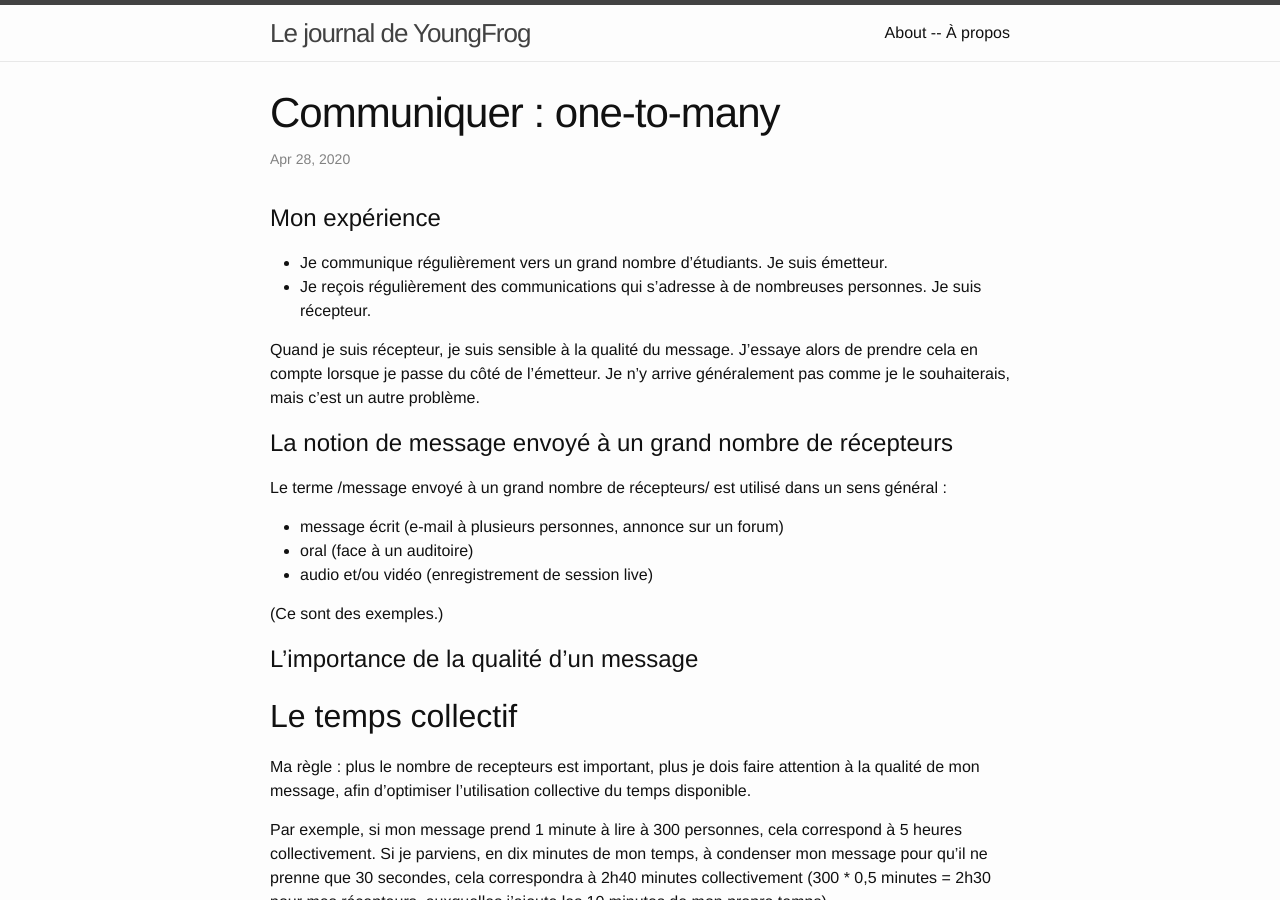
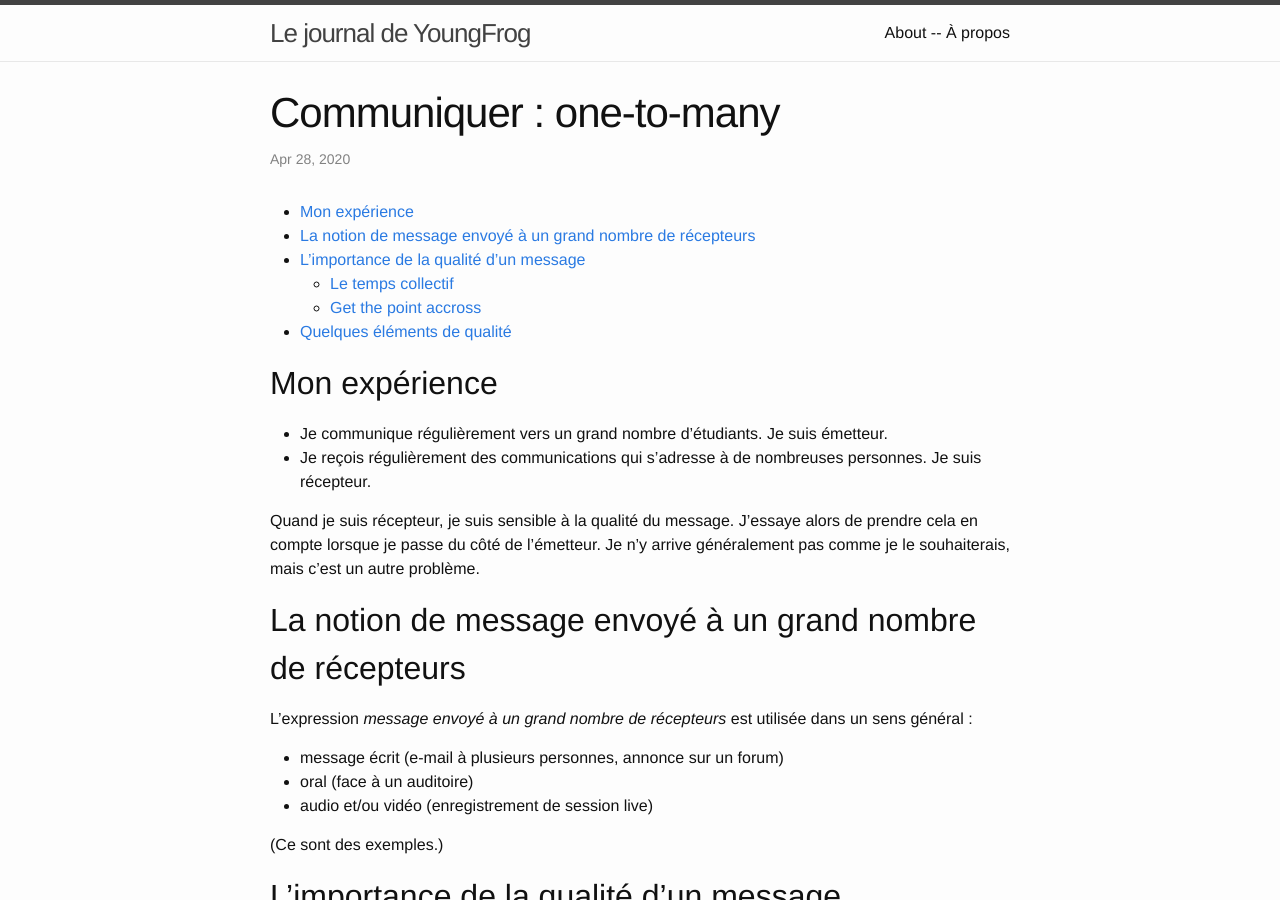
Before and after one commit to YoungFrog/youngfrog.github.io, a Jekyll site: the page built from _posts/2020-04-28-communiquer-:-one-to-many.markdown, in a window 1280 px wide and 900 px high. Built offline with Jekyll 4.4.1, drawn with Linux system fonts in a browser that asks for light colours; part of the change alters nothing that is shown.

Commit message:
add TOC to posts

```diff
--- /dev/null
+++ b/_includes/toc.html
@@ -0,0 +1,112 @@
+{% capture tocWorkspace %}
+    {% comment %}
+        Version 1.0.11
+          https://github.com/allejo/jekyll-toc
+
+        "...like all things liquid - where there's a will, and ~36 hours to spare, there's usually a/some way" ~jaybe
+
+        Usage:
+            {% include toc.html html=content sanitize=true class="inline_toc" id="my_toc" h_min=2 h_max=3 %}
+
+        Parameters:
+            * html         (string) - the HTML of compiled markdown generated by kramdown in Jekyll
+
+        Optional Parameters:
+            * sanitize     (bool)   : false  - when set to true, the headers will be stripped of any HTML in the TOC
+            * class        (string) :   ''   - a CSS class assigned to the TOC
+            * id           (string) :   ''   - an ID to assigned to the TOC
+            * h_min        (int)    :   1    - the minimum TOC header level to use; any header lower than this value will be ignored
+            * h_max        (int)    :   6    - the maximum TOC header level to use; any header greater than this value will be ignored
+            * ordered      (bool)   : false  - when set to true, an ordered list will be outputted instead of an unordered list
+            * item_class   (string) :   ''   - add custom class(es) for each list item; has support for '%level%' placeholder, which is the current heading level
+            * baseurl      (string) :   ''   - add a base url to the TOC links for when your TOC is on another page than the actual content
+            * anchor_class (string) :   ''   - add custom class(es) for each anchor element
+            * skipNoIDs    (bool)   : false  - skip headers that do not have an `id` attribute
+
+        Output:
+            An ordered or unordered list representing the table of contents of a markdown block. This snippet will only
+            generate the table of contents and will NOT output the markdown given to it
+    {% endcomment %}
+
+    {% capture my_toc %}{% endcapture %}
+    {% assign orderedList = include.ordered | default: false %}
+    {% assign skipNoIDs = include.skipNoIDs | default: false %}
+    {% assign minHeader = include.h_min | default: 1 %}
+    {% assign maxHeader = include.h_max | default: 6 %}
+    {% assign nodes = include.html | split: '<h' %}
+    {% assign firstHeader = true %}
+
+    {% capture listModifier %}{% if orderedList %}1.{% else %}-{% endif %}{% endcapture %}
+
+    {% for node in nodes %}
+        {% if node == "" %}
+            {% continue %}
+        {% endif %}
+
+        {% if skipNoIDs == true %}
+            {% unless node contains "id=" %}
+                {% continue %}
+            {% endunless %}
+        {% endif %}
+
+        {% assign headerLevel = node | replace: '"', '' | slice: 0, 1 | times: 1 %}
+
+        {% if headerLevel < minHeader or headerLevel > maxHeader %}
+            {% continue %}
+        {% endif %}
+
+        {% if firstHeader %}
+            {% assign firstHeader = false %}
+            {% assign minHeader = headerLevel %}
+        {% endif %}
+
+        {% assign indentAmount = headerLevel | minus: minHeader %}
+        {% assign _workspace = node | split: '</h' %}
+
+        {% assign _idWorkspace = _workspace[0] | split: 'id="' %}
+        {% assign _idWorkspace = _idWorkspace[1] | split: '"' %}
+        {% assign html_id = _idWorkspace[0] %}
+
+        {% assign _classWorkspace = _workspace[0] | split: 'class="' %}
+        {% assign _classWorkspace = _classWorkspace[1] | split: '"' %}
+        {% assign html_class = _classWorkspace[0] %}
+
+        {% if html_class contains "no_toc" %}
+            {% continue %}
+        {% endif %}
+
+        {% capture _hAttrToStrip %}{{ _workspace[0] | split: '>' | first }}>{% endcapture %}
+        {% assign header = _workspace[0] | replace: _hAttrToStrip, '' %}
+
+        {% assign space = '' %}
+        {% for i in (1..indentAmount) %}
+            {% assign space = space | prepend: '    ' %}
+        {% endfor %}
+
+        {% if include.item_class and include.item_class != blank %}
+            {% capture listItemClass %}{:.{{ include.item_class | replace: '%level%', headerLevel }}}{% endcapture %}
+        {% endif %}
+
+        {% capture anchor_body %}{% if include.sanitize %}{{ header | strip_html }}{% else %}{{ header }}{% endif %}{% endcapture %}
+        {% capture anchor_body %}{{ anchor_body | replace: "|", "\|" }}{% endcapture %}
+
+        {% if html_id %}
+            {% capture list_item %}[{{ anchor_body }}]({% if include.baseurl %}{{ include.baseurl }}{% endif %}#{{ html_id }}){% endcapture %}
+        {% else %}
+            {% capture list_item %}{{ anchor_body }}{% endcapture %}
+        {% endif %}
+
+        {% capture my_toc %}{{ my_toc }}
+{{ space }}{{ listModifier }} {{ listItemClass }} {{ list_item }}{% if include.anchor_class %}{:.{{ include.anchor_class }}}{% endif %}{% endcapture %}
+    {% endfor %}
+
+    {% if include.class and include.class != blank %}
+        {% capture my_toc %}{:.{{ include.class }}}
+{{ my_toc | lstrip }}{% endcapture %}
+    {% endif %}
+
+    {% if include.id %}
+        {% capture my_toc %}{: #{{ include.id }}}
+{{ my_toc | lstrip }}{% endcapture %}
+    {% endif %}
+{% endcapture %}{% assign tocWorkspace = '' %}{{ my_toc | markdownify | strip }}
--- a/_layouts/post.html
+++ b/_layouts/post.html
@@ -9,7 +9,9 @@ layout: default
   </header>
 
   <article class="post-content">
-    {{ content }}
+      {% include toc.html html=content %}
+
+      {{ content }}
   </article>
 
 </div>
--- a/_posts/2020-04-28-communiquer-:-one-to-many.markdown
+++ b/_posts/2020-04-28-communiquer-:-one-to-many.markdown
@@ -4,7 +4,7 @@ title: "Communiquer : one-to-many"
 categories: blog personnal
 ---
 
-# Mon expérience
+## Mon expérience
 - Je communique régulièrement vers un grand nombre d'étudiants. Je suis émetteur.
 - Je reçois régulièrement des communications qui s'adresse à de nombreuses personnes. Je suis récepteur.
 
@@ -12,8 +12,8 @@ Quand je suis récepteur, je suis sensible à la qualité du message.
 J'essaye alors de prendre cela en compte lorsque je passe du côté de l'émetteur.
 Je n'y arrive généralement pas comme je le souhaiterais, mais c'est un autre problème.
 
-# La notion de message envoyé à un grand nombre de récepteurs
-Le terme /message envoyé à un grand nombre de récepteurs/ est utilisé dans un sens général :
+## La notion de message envoyé à un grand nombre de récepteurs
+L'expression *message envoyé à un grand nombre de récepteurs* est utilisée dans un sens général :
 
 - message écrit (e-mail à plusieurs personnes, annonce sur un forum)
 - oral (face à un auditoire)
@@ -21,20 +21,20 @@ Le terme /message envoyé à un grand nombre de récepteurs/ est utilisé dans u
 
 (Ce sont des exemples.)
 
-# L'importance de la qualité d'un message
+## L'importance de la qualité d'un message
 
-## Le temps collectif
+### Le temps collectif
 Ma règle : plus le nombre de recepteurs est important, plus je dois faire attention à la qualité de mon message, afin d'optimiser l'utilisation collective du temps disponible.
 
 Par exemple, si mon message prend 1 minute à lire à 300 personnes, cela correspond à 5 heures collectivement.
 Si je parviens, en dix minutes de mon temps, à condenser mon message pour qu'il ne prenne que 30 secondes, cela correspondra à 2h40 minutes collectivement (300 * 0,5 minutes = 2h30 pour mes récepteurs, auxquelles j'ajoute les 10 minutes de mon propre temps).
 
-## Get the point accross
+### Get the point accross
 Un message doit permettre de faire passer de l'information. S'il est de qualité, ça marche mieux.
 
 En clair si mon message emmerde tout le monde, il risque de passer au classement vertical et ne pas jouer son rôle.
 
-# Quelques éléments de qualité
+## Quelques éléments de qualité
 
 - Le message est-il suffisemment concis ?
 
```
Also changed, not shown: README.md (added).
